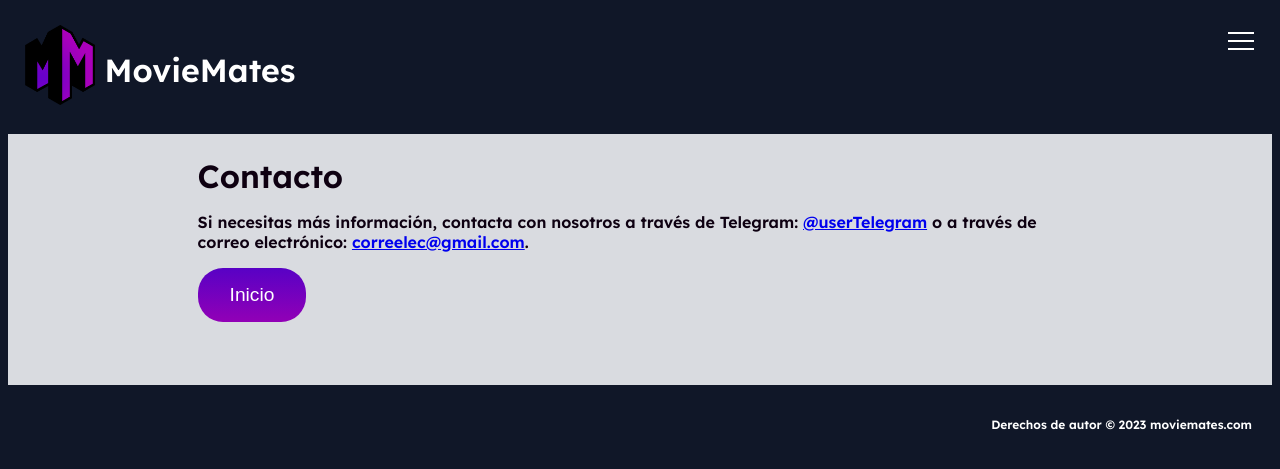
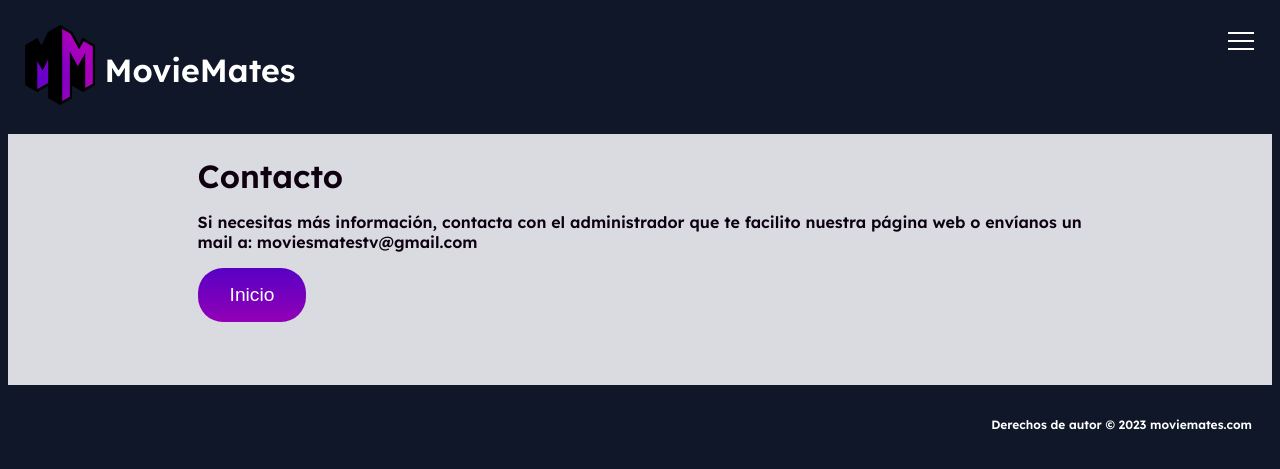
Before and after one commit to vickrepe/moviemates, a PHP site: page /contact.php in a window 1280 px wide. Shown: the top 469 px of the page. Run offline with PHP 8.4, Linux system fonts and the light colour scheme.

Commit message:
Update contact.php

```diff
--- a/contact.php
+++ b/contact.php
@@ -2,8 +2,7 @@
 
 <main class="content">
     <h1>Contacto</h1>
-    <p>Si necesitas más información, contacta con nosotros a través de Telegram: <a href="https://t.me/userTelegram">@userTelegram</a> o a través de correo electrónico: <a href="mailto:correelec@gmail.com">correelec@gmail.com</a>.
-    </p>
+    <p>Si necesitas más información, contacta con el administrador que te facilito nuestra página web o envíanos un mail a: moviesmatestv@gmail.com</p>
     <a href="index.php">
                 <button>Inicio</button>
             </a>
```
